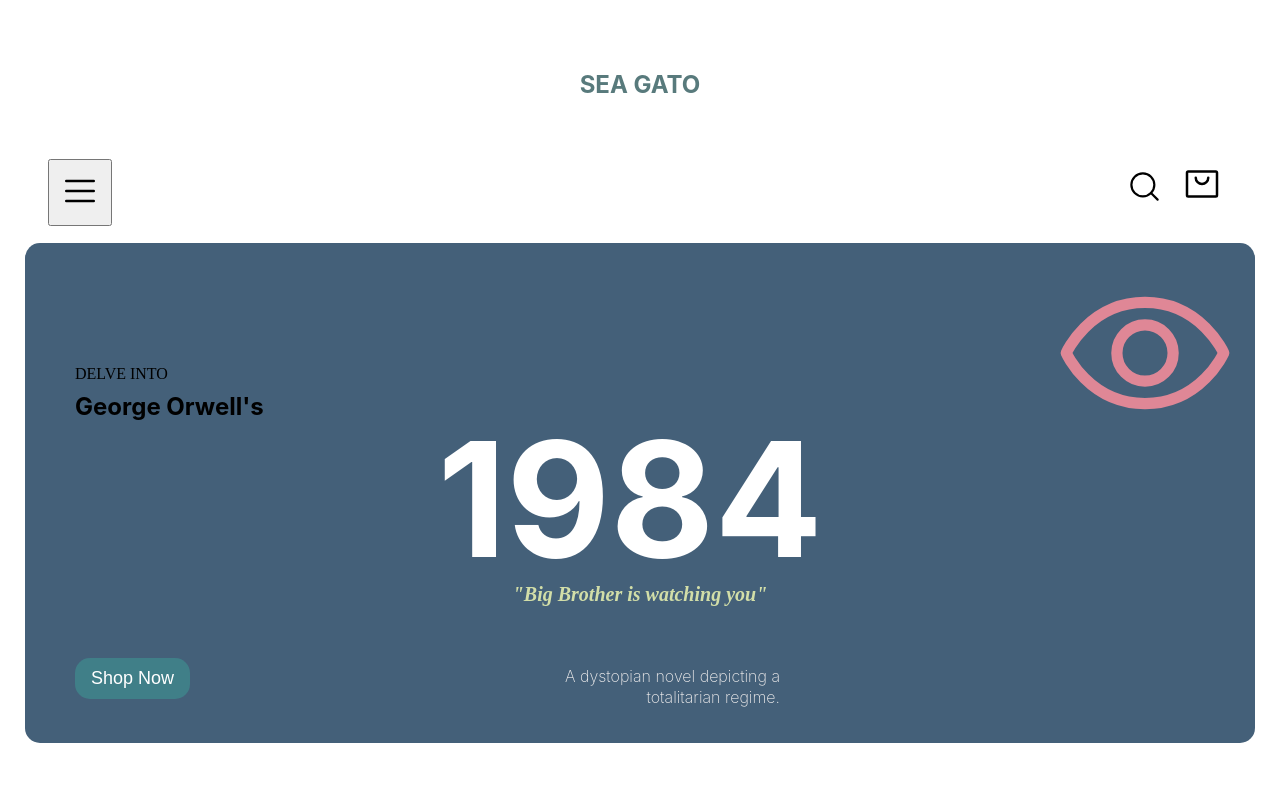
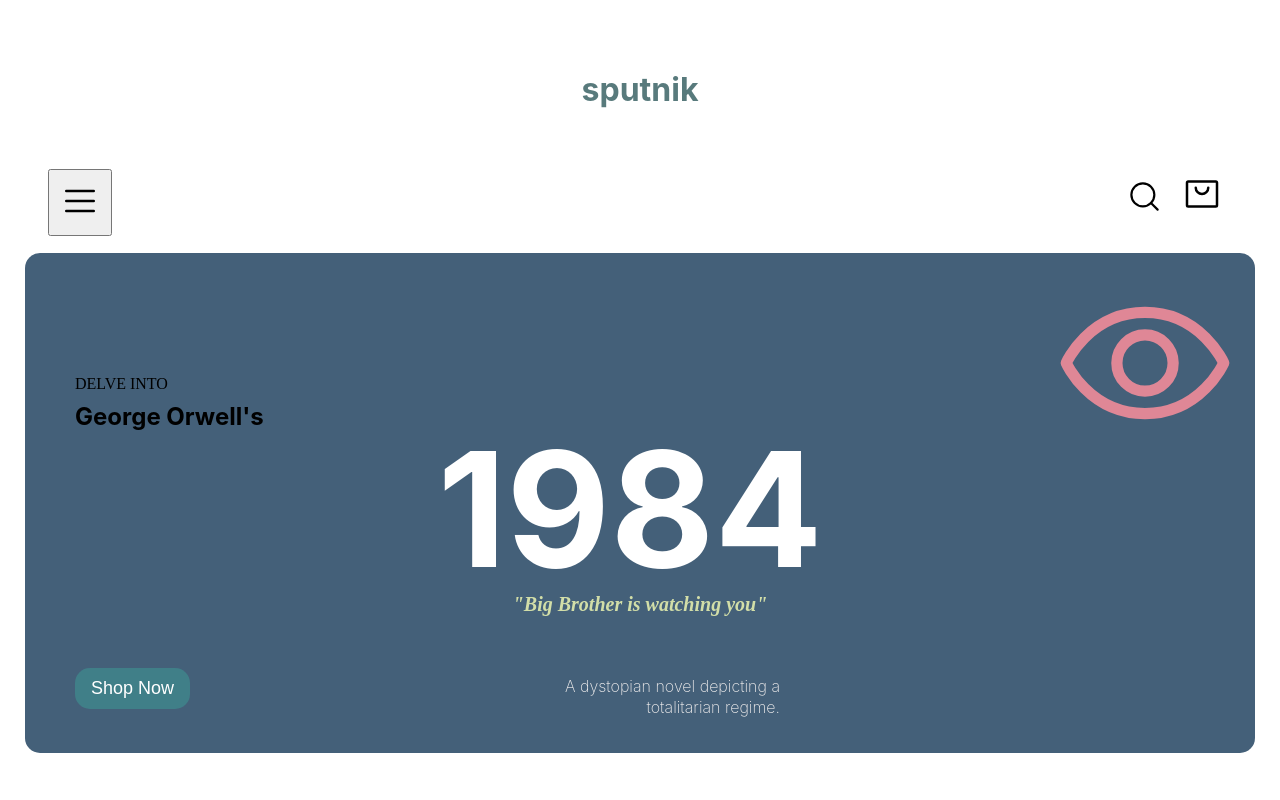
Before and after one commit to marainev/ycit030-ecommerce-project, a React (Create React App) app: page / in a window 1280 px wide. Shown: the top 800 px of the page. Built offline with nearby package versions, Linux system fonts and the light colour scheme.

Commit message:
changed name in header

```diff
--- a/src/components/Header.jsx
+++ b/src/components/Header.jsx
@@ -2,10 +2,10 @@
 
 const Header = () => {
     return (
-        <header className="header">
-            <h2>SEA GATO</h2>
+        <header className='header'>
+            <h1>sputnik</h1>
         </header>
-    )
+    );
 };
 
 export default Header;
```
